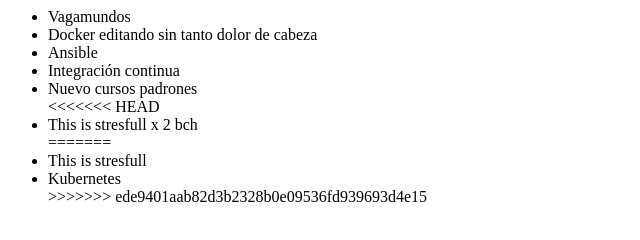
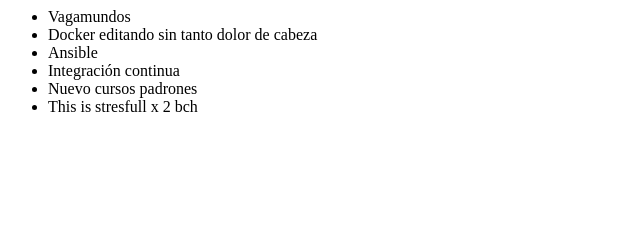
Before and after one commit to JorgeTotena/Prueba-remoto, a plain HTML site: page index.html in a window 1280 px wide. Shown: the whole page, without its empty margins (0-640 px from the left). Drawn offline with Linux system fonts and the light colour scheme.

Commit message:
Esta chochada que

```diff
--- a/index.html
+++ b/index.html
@@ -11,12 +11,7 @@
          <li> Ansible </li>
          <li> Integración continua </li>
          <li> Nuevo cursos padrones </li>
-<<<<<<< HEAD
          <li> This is stresfull x 2 bch </li>
-=======
-         <li> This is stresfull </li>
-         <li> Kubernetes </li>
->>>>>>> ede9401aab82d3b2328b0e09536fd939693d4e15
      </ul>
-</body>
+
 </html>
```
